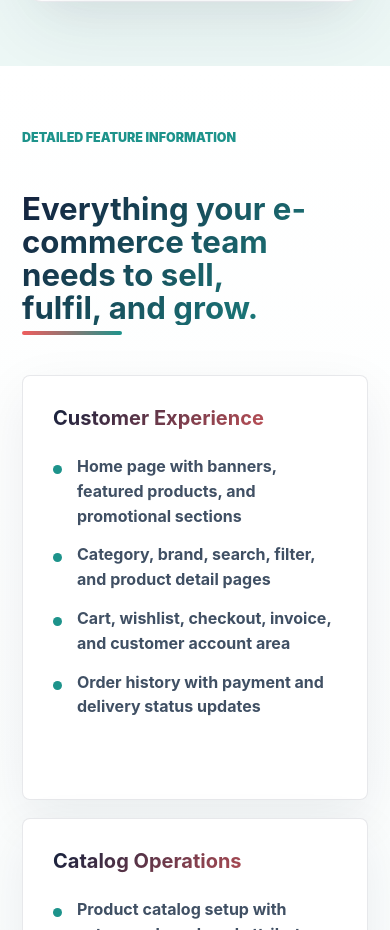
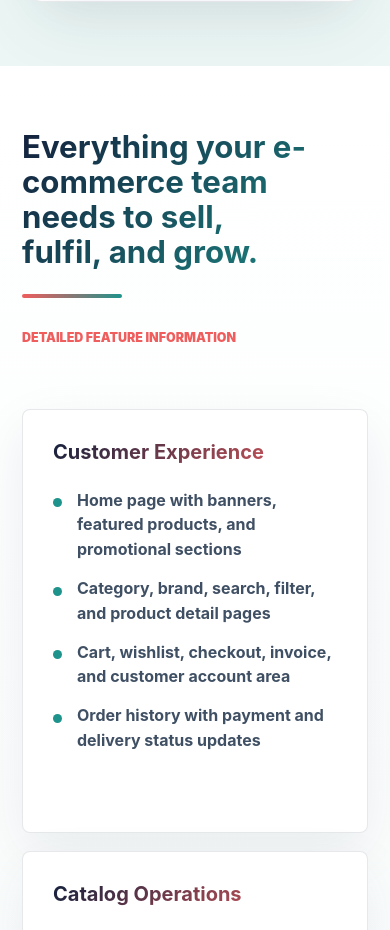
Before and after one commit to ranam360ict/sass-ecommerce-informative-site, a Next.js app: page / in a window 390 px wide. Shown: the part 6561-7491 px from the top of the page. Built offline with nearby package versions, Linux system fonts and the light colour scheme; no server answers.

Commit message:
issue fix in section

```diff
--- a/app/globals.css
+++ b/app/globals.css
@@ -1009,6 +1009,28 @@ h3 {
 .featureBand {
   background:
     linear-gradient(180deg, #ffffff 0%, #f6fbfb 100%);
+}
+
+.featureBand .sectionHeading {
+  grid-template-columns: minmax(140px, 0.32fr) minmax(0, 1.68fr);
+  margin-bottom: 64px;
+  align-items: end;
+  gap: 34px;
+}
+
+.featureBand h2 {
+  grid-column: 2;
+  grid-row: 1;
+  padding-bottom: 18px;
+  line-height: 1.12;
+}
+
+.featureBand .eyebrow {
+  grid-column: 1;
+  grid-row: 1;
+  align-self: end;
+  margin: 0;
+  color: var(--coral);
 }
 
 .featureGrid {
@@ -1537,12 +1559,16 @@ h3 {
   .flowGrid,
   .journeyRail,
   .productGrid,
-  .sectionHeading {
+  .sectionHeading,
+  .featureBand .sectionHeading {
     grid-template-columns: 1fr;
   }
 
-  .sectionHeading .sectionIntro {
+  .sectionHeading .sectionIntro,
+  .featureBand h2,
+  .featureBand .eyebrow {
     grid-column: 1;
+    grid-row: auto;
   }
 
   h2 {
--- a/app/page.tsx
+++ b/app/page.tsx
@@ -506,15 +506,15 @@ export default function Home() {
 
       <section className='section featureBand' id='features'>
         <div className='sectionHeading'>
-          <p className='eyebrow'>
-            <T en='Detailed feature information' bn='ডিটেইল ফিচার ইনফরমেশন' />
-          </p>
           <h2>
             <T
               en='Everything your e-commerce team needs to sell, fulfil, and grow.'
               bn='সেল, ফুলফিল এবং গ্রো করার জন্য আপনার ই-কমার্স টিমের যা দরকার।'
             />
           </h2>
+          <p className='eyebrow'>
+            <T en='Detailed feature information' bn='ডিটেইল ফিচার ইনফরমেশন' />
+          </p>
         </div>
         <div className='featureGrid'>
           {featureColumns.map((column) => (
```
